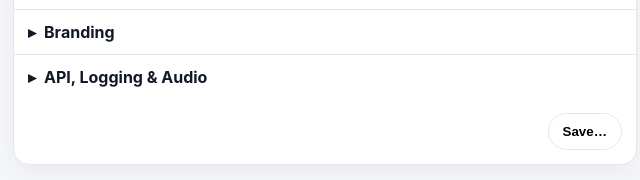
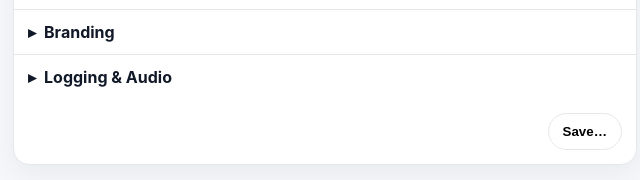
Before and after one commit to christopherhealy/msswidget_dev, a website: page public/WidgetAdmin.html in a window 1280 px wide. Shown: the part 879-1059 px from the top of the page, 27-667 px from the left. Drawn offline with Linux system fonts and the light colour scheme; no server answers; files whose address does not match are found by name.

Commit message:
widgetadmin

```diff
--- a/public/WidgetAdmin.html
+++ b/public/WidgetAdmin.html
@@ -135,7 +135,7 @@
     </details>
 
     <details>
-      <summary><span class="chev">▸</span> API, Logging & Audio</summary>
+      <summary><span class="chev">▸</span>Logging & Audio</summary>
 
       <div class="secInner">
         <div class="sectionPad">
```
